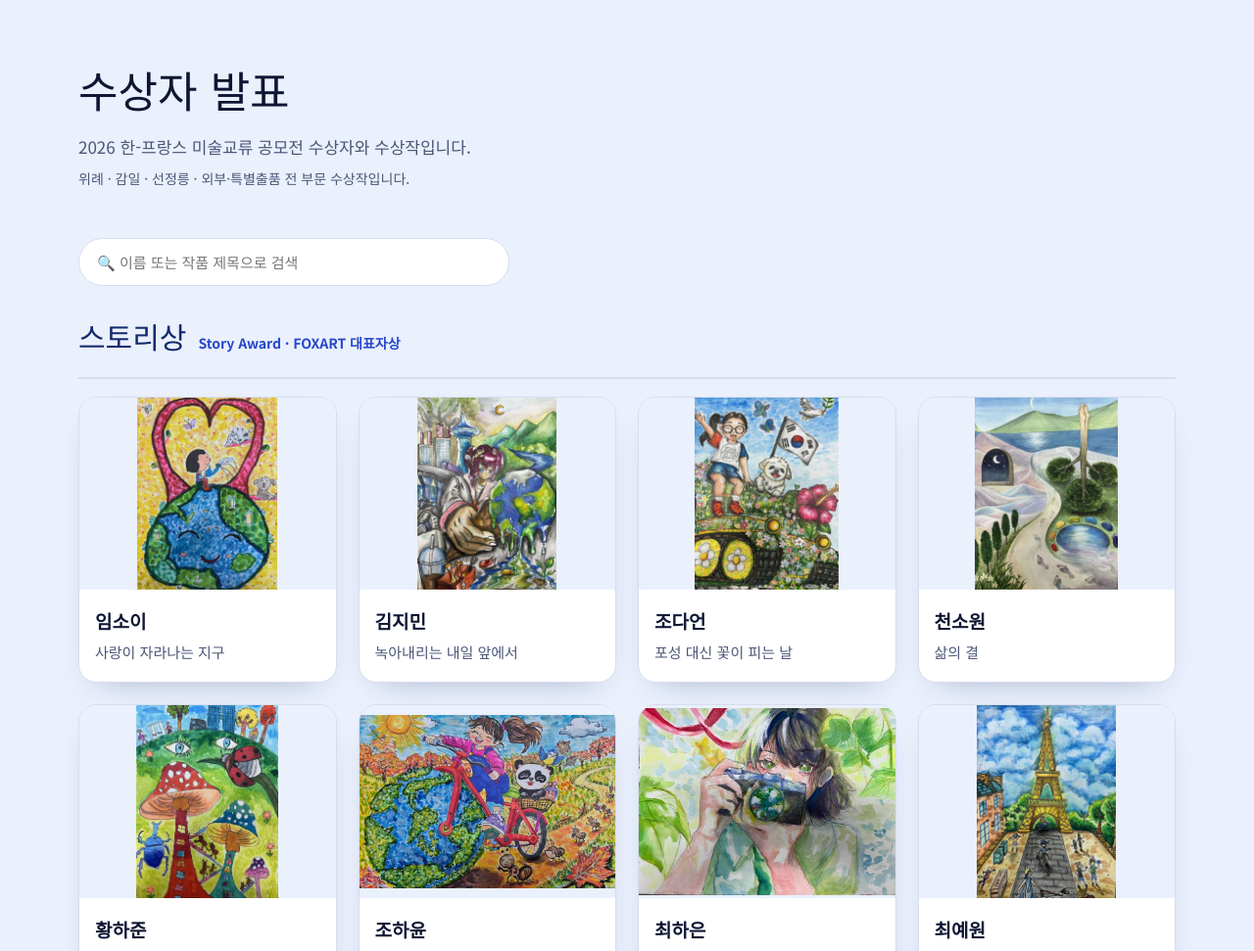
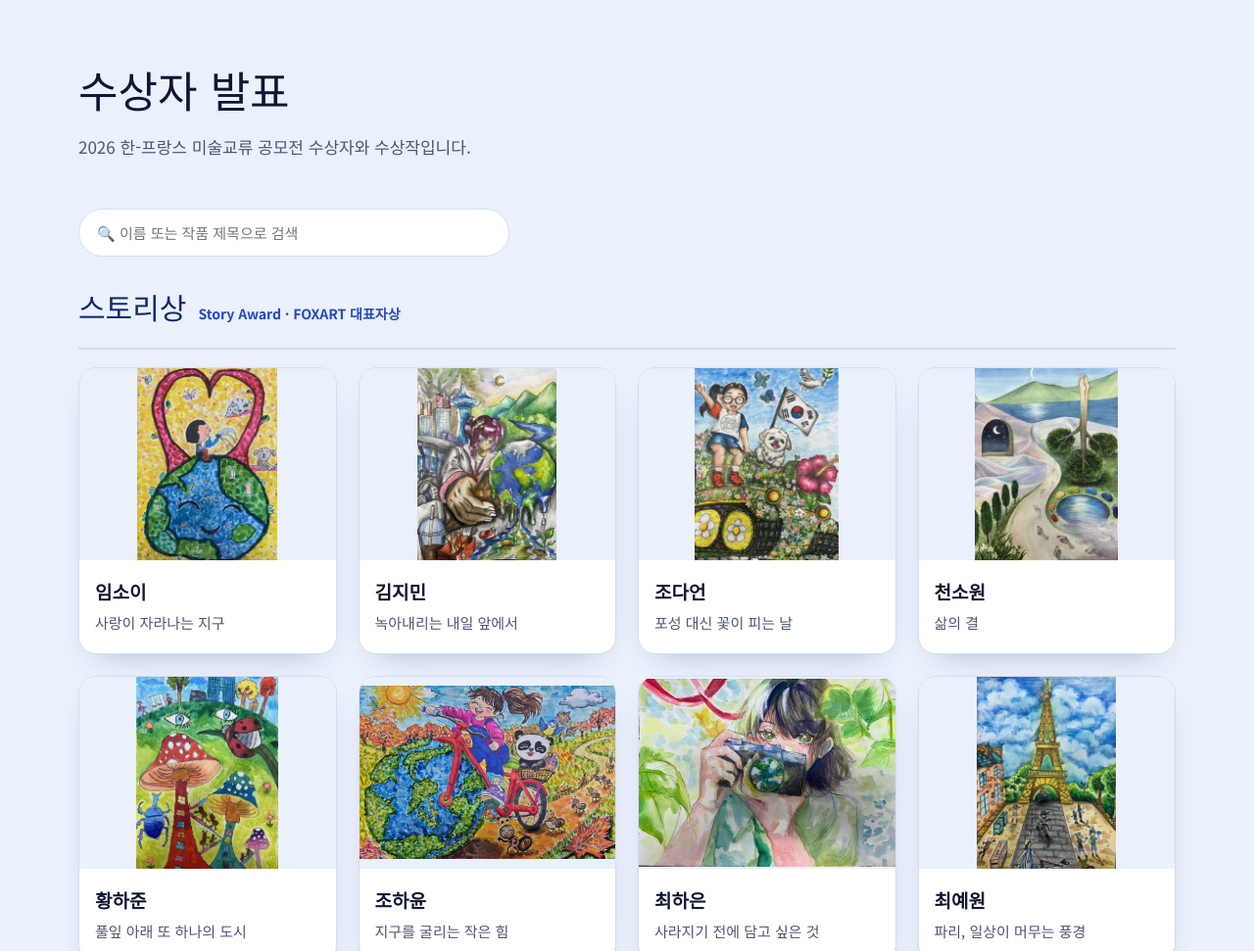
Before and after one commit to aejjchb1/foxart-ai, a website: page contest.html in a window 1280 px wide. Shown: the part 5200-6171 px from the top of the page at 98% size. Drawn offline with Linux system fonts and the light colour scheme.

Commit message:
Add files via upload

```diff
--- a/contest.html
+++ b/contest.html
@@ -553,7 +553,7 @@ footer { padding: 56px 0 64px; border-top: 1px solid var(--line); }
 <section class="sec alt" id="winners">
   <div class="wrap">
     <h2>수상자 발표</h2>
-    <p class="sec-intro">2026 한-프랑스 미술교류 공모전 수상자와 수상작입니다. <small style="display:block;margin-top:6px;color:var(--muted);font-size:14px">위례 · 감일 · 선정릉 · 외부·특별출품 전 부문 수상작입니다.</small></p>
+    <p class="sec-intro">2026 한-프랑스 미술교류 공모전 수상자와 수상작입니다.</p>
 
     <div class="winners-wait" id="winnersWait" hidden>
       <p class="wait-dday" id="winnersDday" aria-live="polite">수상자 발표를 준비 중입니다</p>
```
